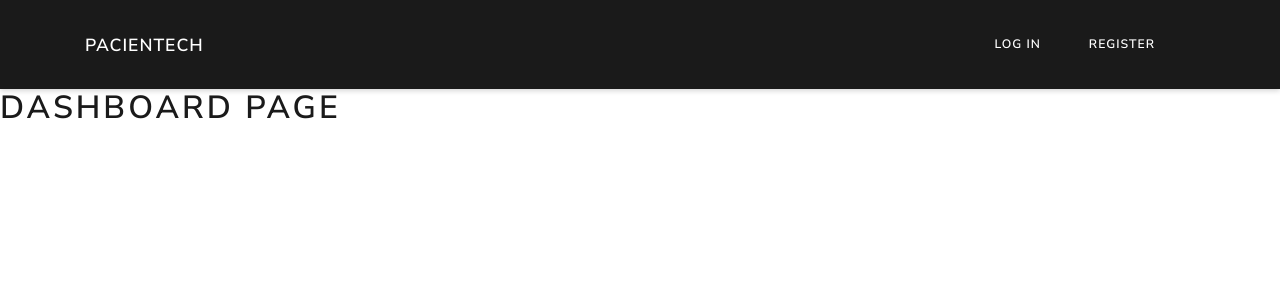
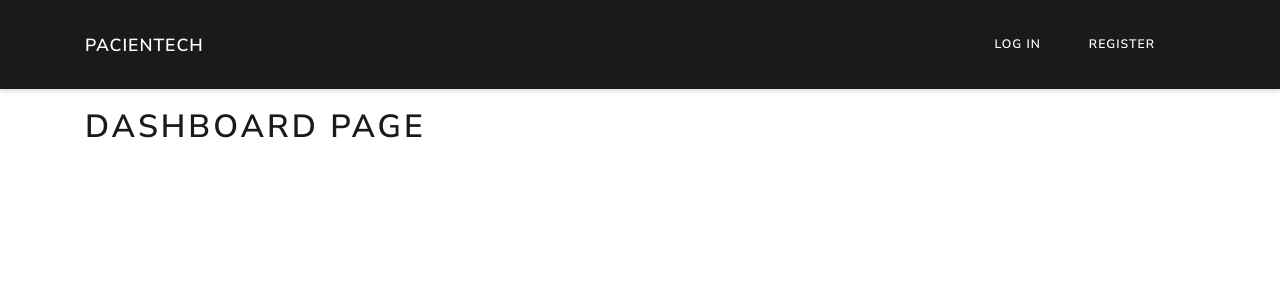
Before and after one commit to vzhny/pacientech, a React app: page / in a window 1280 px wide. Shown: the top 300 px of the page. Built offline with nearby package versions, Linux system fonts and the light colour scheme.

Commit message:
Added document title change effect, container to Dashboard page | 02/22

```diff
--- a/src/pages/Dashboard/Dashboard.js
+++ b/src/pages/Dashboard/Dashboard.js
@@ -1,5 +1,17 @@
-import React from 'react';
+import React, { useEffect } from 'react';
+import { Container } from 'reactstrap';
+import { dashboard } from './Dashboard.module.scss';
 
-const Dashboard = () => <h1>Dashboard Page</h1>;
+const Dashboard = () => {
+  useEffect(() => {
+    document.title = 'Dashboard | Pacientech';
+  }, []);
+
+  return (
+    <Container className={dashboard}>
+      <h1>Dashboard Page</h1>
+    </Container>
+  );
+};
 
 export default Dashboard;
--- a/src/pages/Dashboard/Dashboard.module.scss
+++ b/src/pages/Dashboard/Dashboard.module.scss
@@ -0,0 +1,4 @@
+.dashboard {
+  margin-top: 1.2rem;
+  height: inherit;
+}
```
